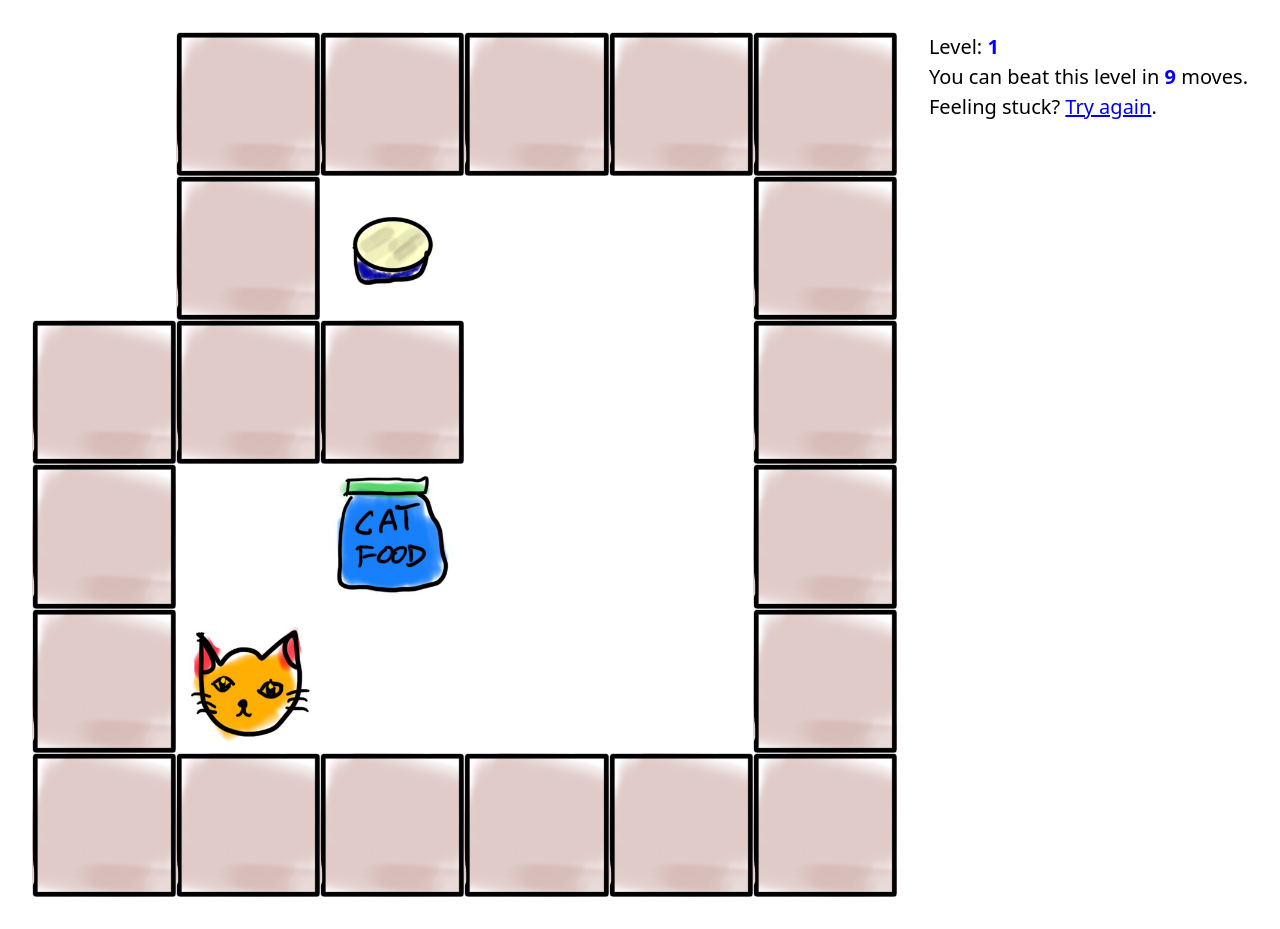
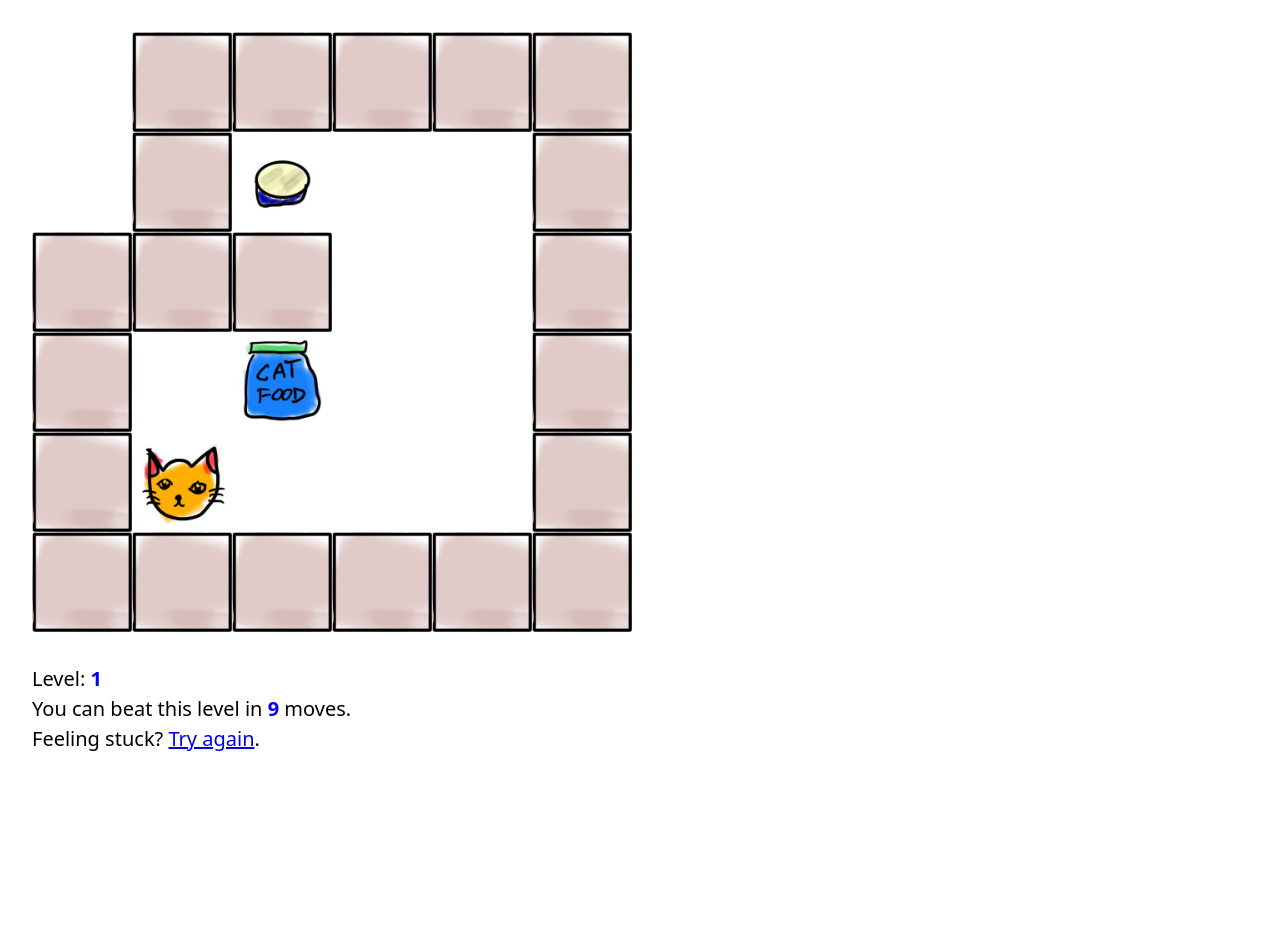
Before and after one commit to davepeck/cats-and-dogs-food, a React (Vite) app: page / in a window 1280 px wide. After the commit the page ends 800 px from the top, so only its background shows below. Built offline with nearby package versions, Linux system fonts and the light colour scheme.

Commit message:
Annoyance

```diff
--- a/src/app.tsx
+++ b/src/app.tsx
@@ -1,4 +1,4 @@
-import { useCallback, useEffect, useState } from "react";
+import { useCallback, useEffect, useRef, useState } from "react";
 import * as levels from "./levels";
 import { solve } from "./solver";
 import { Progress, computeProgress } from "./progress";
@@ -37,17 +37,64 @@ interface GridProps {
 }
 
 /** The grid drawing component. */
-const Grid: React.FC<GridProps> = ({ grid }) => (
-  <div className="grid">
+const Grid: React.FC<GridProps> = ({ grid }) => {
+  const containerRef = useRef<HTMLDivElement>(null);
+  const [windowSize, setWindowSize] = useState<[number, number]>([0, 0]);
+  const [tileSize, setTileSize] = useState<number>(0);
+
+  // update window size whenever the container changes
+  useEffect(() => {
+    const updateWindowSize = () => {
+      setWindowSize([window.innerHeight, window.innerWidth]);
+    };
+    updateWindowSize();
+    window.addEventListener("resize", updateWindowSize);
+    return () => window.removeEventListener("resize", updateWindowSize);
+  }, []);
+
+  // Update the tile size whenever the layout changes
+  useEffect(() => {
+    const current = containerRef.current;
+    if (current === null) return;
+
+    // Determine how large the tiles can get such that the grid fits within
+    // the available container width AND does not overflow the container height.
+    const [tilesHigh, tilesWide] = levels.getSize(grid);
+    const [containerHeight, containerWidth] = [
+      current.offsetHeight,
+      current.offsetWidth,
+    ];
+    const [windowHeight, windowWidth] = windowSize;
+    const maxHeight = windowHeight * 0.75;
+    const maxWidth = Math.min(containerWidth, windowWidth) * 0.75;
+    const maxTileSize = Math.floor(
+      Math.min(maxHeight / tilesHigh, maxWidth / tilesWide)
+    );
+    console.log(
+      `Container size: ${containerHeight}, ${containerWidth}`,
+      `Window size: ${windowHeight}, ${windowWidth}`,
+      `Max tile size: ${maxTileSize}`,
+      `Tiles: ${tilesHigh}x${tilesWide}`
+    );
+    setTileSize(maxTileSize);
+  }, [grid, windowSize]);
+
+  return (
+    <div className="grid" ref={containerRef}>
       {grid.map((row, y) => (
         <div className="row" key={y}>
           {row.map((cell, x) => (
-          <div className={`cell ${CSS_CLASS_NAMES[cell]}`} key={x} />
+            <div
+              className={`cell ${CSS_CLASS_NAMES[cell]}`}
+              style={{ width: `${tileSize}px`, height: `${tileSize}px` }}
+              key={x}
+            />
           ))}
         </div>
       ))}
     </div>
   );
+};
 
 /** Props to the primary Game component. */
 interface GameProps {
@@ -139,7 +186,8 @@ const Game: React.FC<GameProps> = ({
     } else {
       return (
         <p>
-          Moves so far: {hints ? `${PROGRESS_CATS[progress]} ` : ''} <span>{moves}</span>
+          Moves so far: {hints ? `${PROGRESS_CATS[progress]} ` : ""}{" "}
+          <span>{moves}</span>
         </p>
       );
     }
@@ -149,7 +197,11 @@ const Game: React.FC<GameProps> = ({
     <div className="game">
       <Grid grid={grid} />
       <div className="stats">
-        {bowlsToFill === 0 && (
+        <p>
+          Level: <span>{levelNumber}</span>
+        </p>
+        {progressDescription()}
+        {bowlsToFill === 0 ? (
           <p>
             You won! 😽{" "}
             <a href="#" onClick={onLevelComplete}>
@@ -157,11 +209,7 @@ const Game: React.FC<GameProps> = ({
             </a>
             .
           </p>
-        )}
-        <p>
-          Level: <span>{levelNumber}</span>
-        </p>
-        {progressDescription()}
+        ) : (
           <p>
             Feeling stuck?{" "}
             <a href="#" onClick={() => reset(level)}>
@@ -169,6 +217,7 @@ const Game: React.FC<GameProps> = ({
             </a>
             .
           </p>
+        )}
       </div>
     </div>
   );
@@ -208,6 +257,7 @@ export const App: React.FC = () => {
 
   return (
     <div className="app">
+      <div className="inner">
         <Game
           levelNumber={levelIndex + 1}
           hints={forceHints || levelIndex < 10}
@@ -216,5 +266,6 @@ export const App: React.FC = () => {
           onLevelComplete={navigateToNextLevel}
         />
       </div>
+    </div>
   );
 };
--- a/src/index.scss
+++ b/src/index.scss
@@ -4,6 +4,9 @@ body {
   &:hover {
     cursor: pointer;
   }
+
+  padding: 0;
+  margin: 0;
 }
 
 p {
@@ -11,13 +14,11 @@ p {
 }
 
 .app {
-  width: 100%;
   padding: 2em;
 }
 
 .game {
   display: flex;
-  width: 100%;
   min-width: 320px;
   flex-direction: row;
   flex-wrap: wrap;
@@ -28,20 +29,18 @@ p {
 .grid {
   min-width: 320px;
   flex: 1 1 auto;
-  display: flex;
-  flex-direction: column;
   padding: 0;
   margin: 0;
-  justify-content: space-around;
+  overflow-y: scroll;
+  max-height: 80vh;
 }
 
 .row {
-  display: flex;
+  display: block;
 }
 
 .cell {
-  flex: 1 0 auto;
-  aspect-ratio: 1;
+  display: inline-block;
   background-size: 100%;
   background-position: center;
   background-repeat: no-repeat;
@@ -74,7 +73,7 @@ p {
 .stats {
   font-size: 1.25em;
   line-height: 1.5em;
-  width: 15me;
+  width: 100%;
 
   span {
     color: blue;
```
Lines whose indentation alone changed are shown as unchanged.
